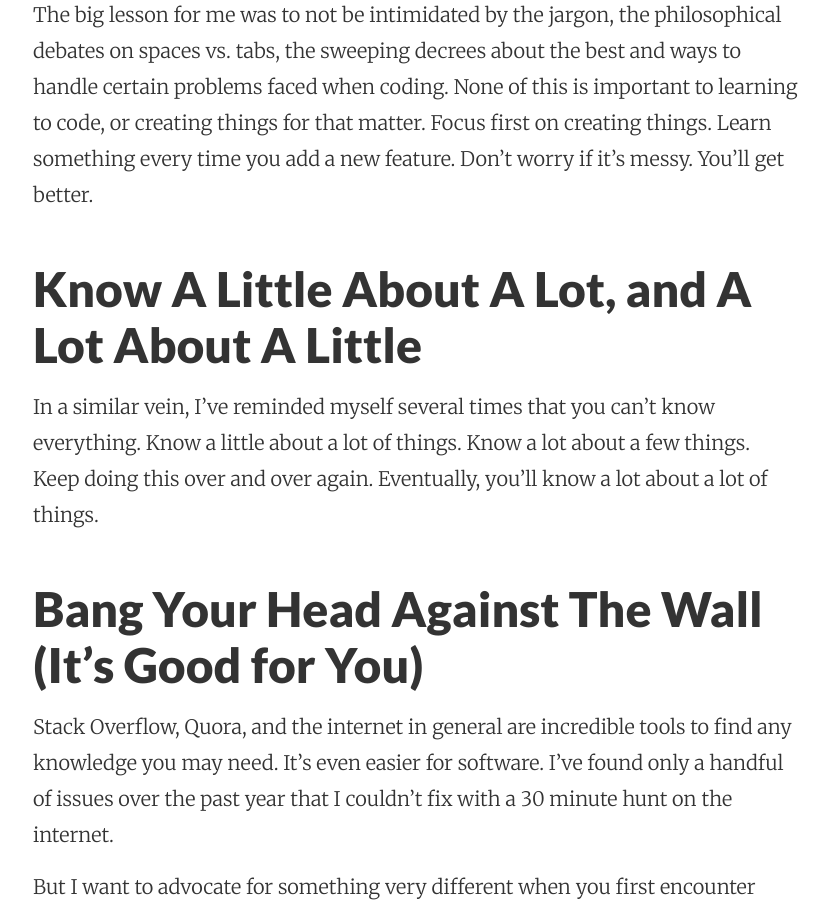
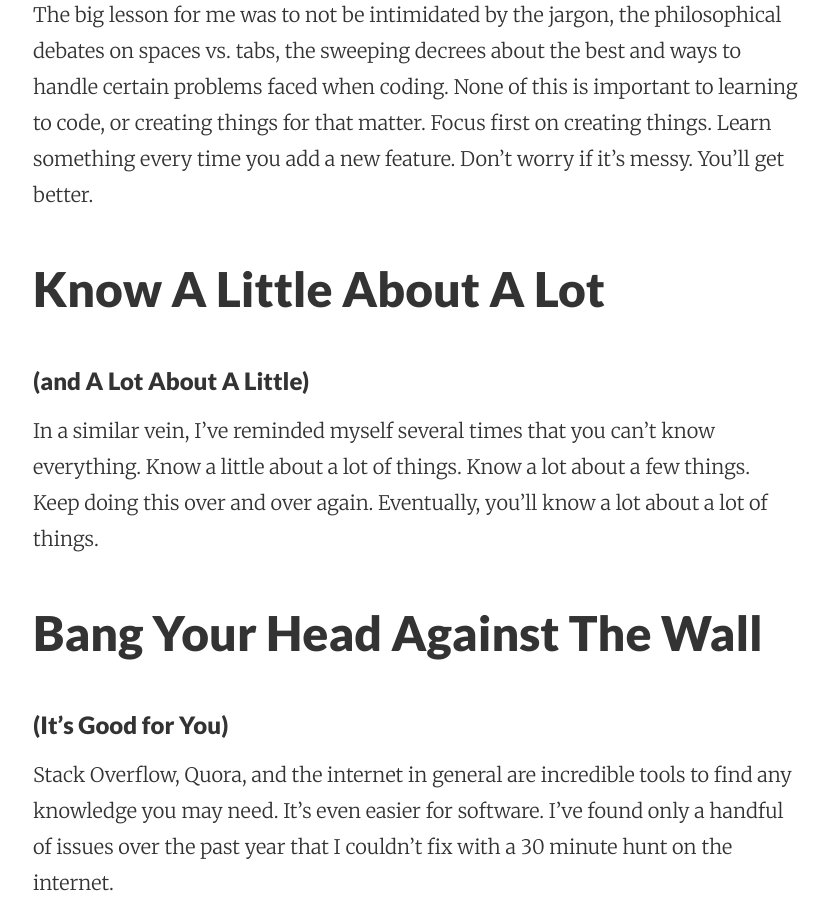
Before and after one commit to tvieweg/tvieweg.github.io, a Jekyll site: the page built from _posts/2015-08-13-lessons-from-my-first-year-of-coding.markdown, in a window 1280 px wide and 900 px high, scrolled down 2230 px. Shown: the whole window, without its empty margins (223-1051 px from the left). Built offline with Jekyll 4.4.1, drawn with Linux system fonts in a browser that asks for light colours.

```diff
--- a/_posts/2015-08-13-lessons-from-my-first-year-of-coding.markdown
+++ b/_posts/2015-08-13-lessons-from-my-first-year-of-coding.markdown
@@ -23,13 +23,16 @@ Stop Being Intimidated
 Software, and sometimes the people who develop it, can be intimidating. I struggled a lot with the jargon of object oriented programming, and the language of Software. I still struggle with it. I find writing about it to be helpful, as it forces you to really breakdown the meaning of a class, method, etc.
 The big lesson for me was to not be intimidated by the jargon, the philosophical debates on spaces vs. tabs, the sweeping decrees about the best and ways to handle certain problems faced when coding. None of this is important to learning to code, or creating things for that matter. Focus first on creating things. Learn something every time you add a new feature. Don't worry if it's messy. You'll get better.
 
-Know A Little About A Lot, and A Lot About A Little
---------------------------------------------------------------------------
+Know A Little About A Lot
+-------------------------------------
+
+###(and A Lot About A Little)
 
 In a similar vein, I’ve reminded myself several times that you can’t know everything. Know a little about a lot of things. Know a lot about a few things. Keep doing this over and over again. Eventually, you’ll know a lot about a lot of things.
 
-Bang Your Head Against The Wall (It’s Good for You)
------------------------------------------------------------------------------
+Bang Your Head Against The Wall
+--------------------------------------------------
+### (It’s Good for You)
 
 Stack Overflow, Quora, and the internet in general are incredible tools to find any knowledge you may need. It’s even easier for software. I’ve found only a handful of issues over the past year that I couldn’t fix with a 30 minute hunt on the internet.
 
```
